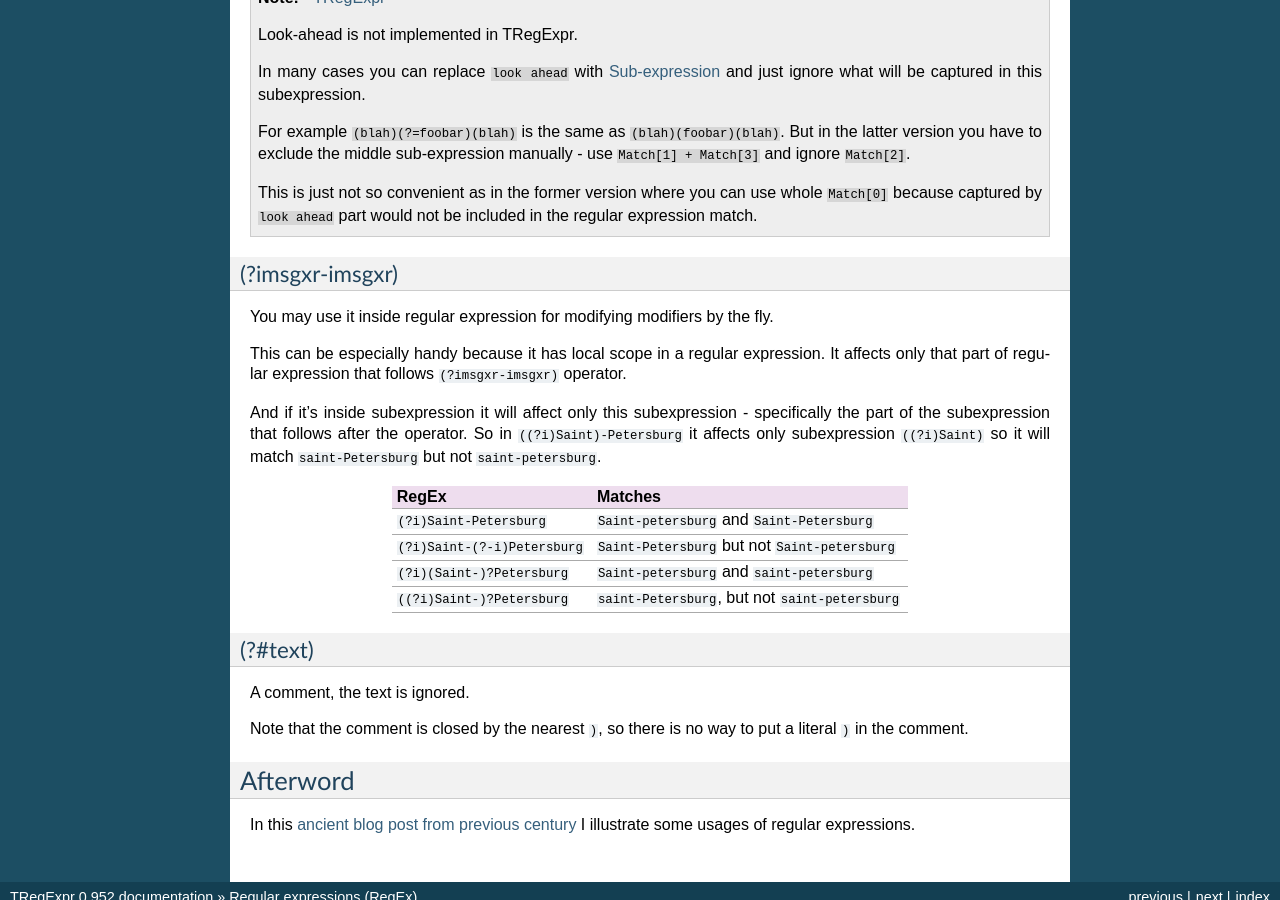
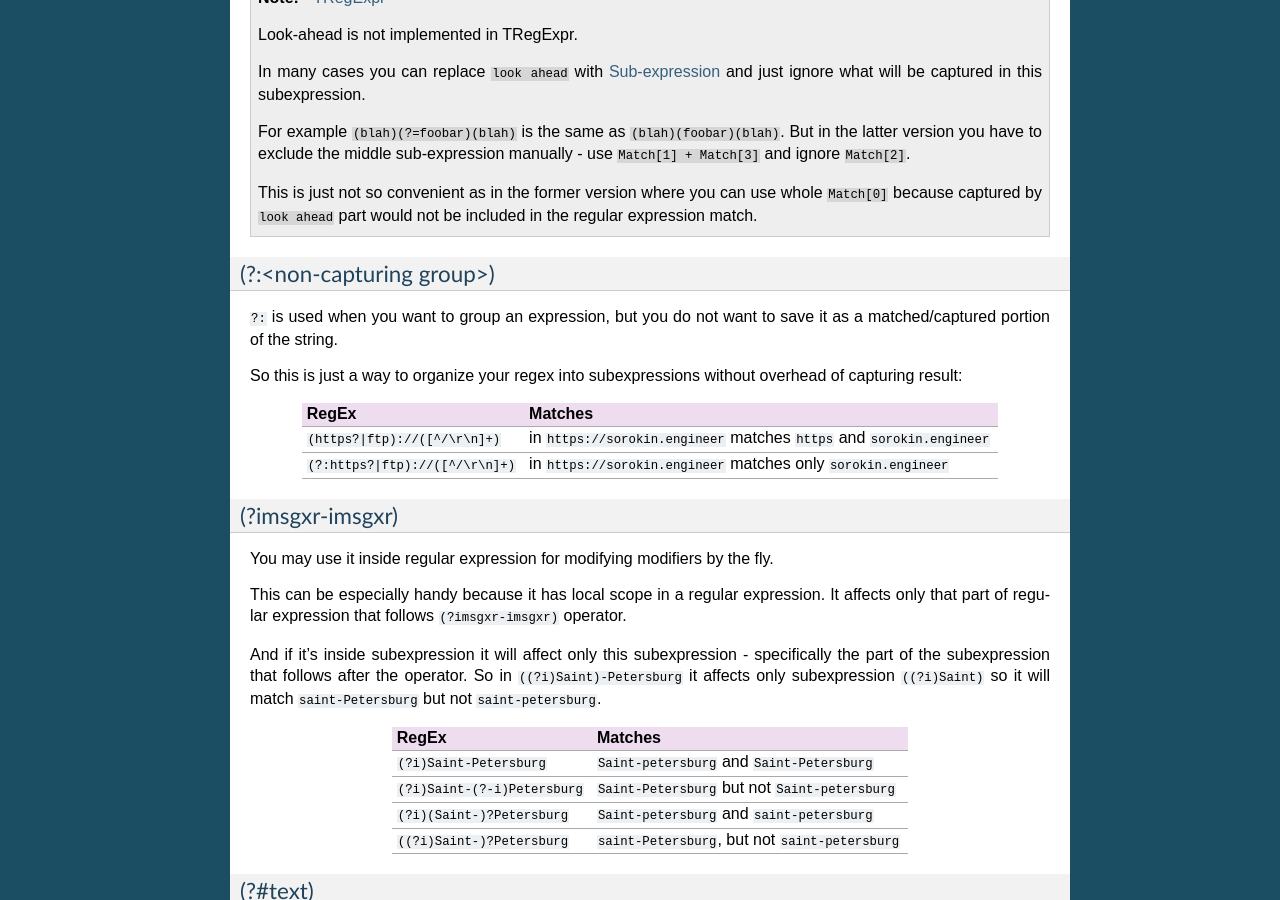
Before and after one commit to andgineer/TRegExpr, a Sphinx documentation site: the page built from docs/regular_expressions.rst, in a window 1280 px wide and 900 px high, scrolled down 7866 px. Built offline with Sphinx 7.4.7, drawn with Linux system fonts in a browser that asks for light colours; some of the changed text lies outside the part shown.

Commit message:
non-capturing groups doc

```diff
--- a/docs/regular_expressions.rst
+++ b/docs/regular_expressions.rst
@@ -568,6 +568,25 @@ Extensions
 
 .. _inlinemodifiers:
 
+
+(?:<non-capturing group>)
+~~~~~~~~~~~~~~~~~~~~~~~~~
+
+``?:`` is used when you want to group an expression, but you do not want to
+save it as a matched/captured portion of the string.
+
+So this is just a way to organize your regex into subexpressions without
+overhead of capturing result:
+
+================================ =======================================
+RegEx                            Matches
+================================ =======================================
+``(https?|ftp)://([^/\r\n]+)``   in ``https://sorokin.engineer`` matches
+                                 ``https`` and ``sorokin.engineer``
+``(?:https?|ftp)://([^/\r\n]+)`` in ``https://sorokin.engineer`` matches
+                                 only ``sorokin.engineer``
+================================ =======================================
+
 (?imsgxr-imsgxr)
 ~~~~~~~~~~~~~~~~
 
```
Also changed, not shown: 5 other files.
